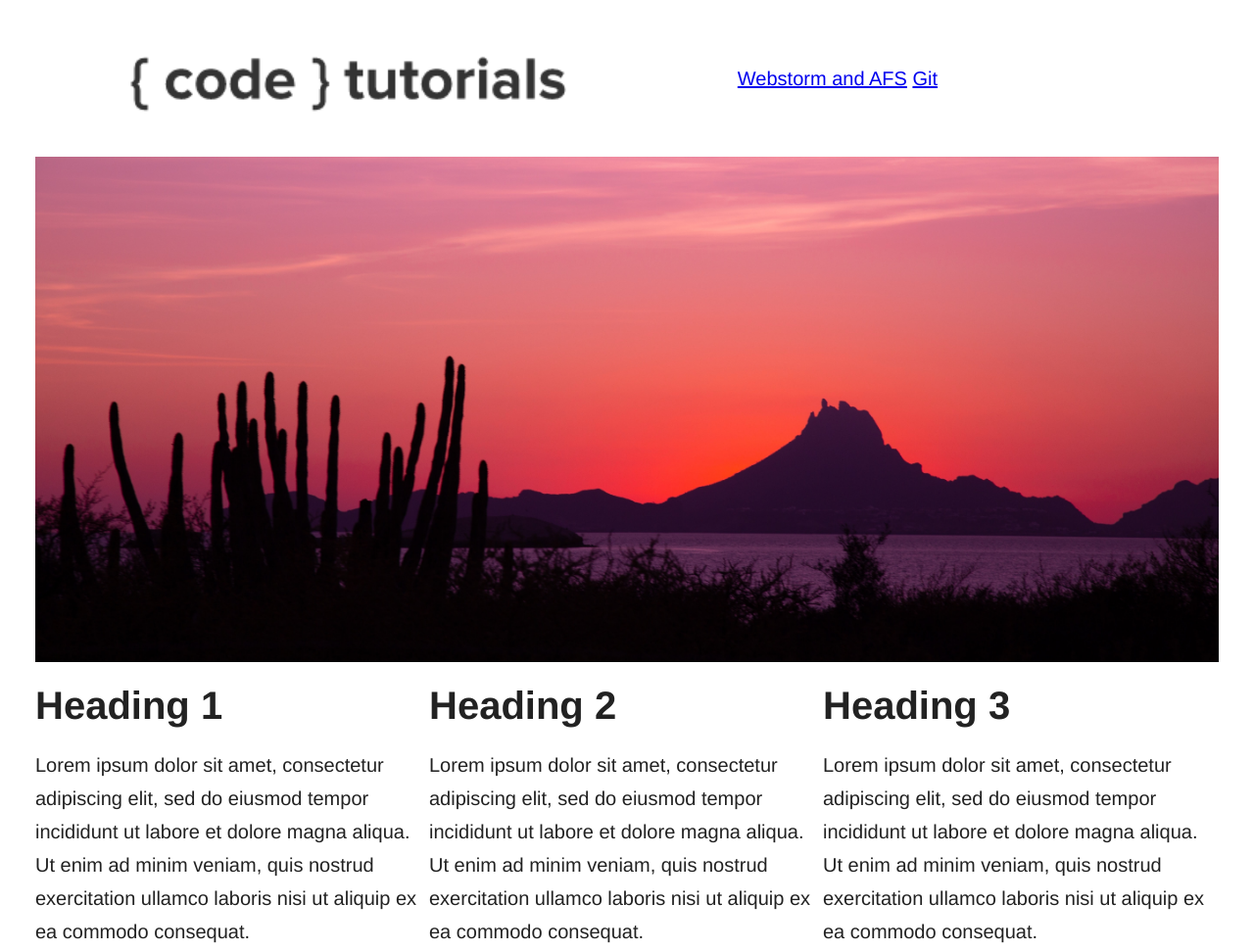
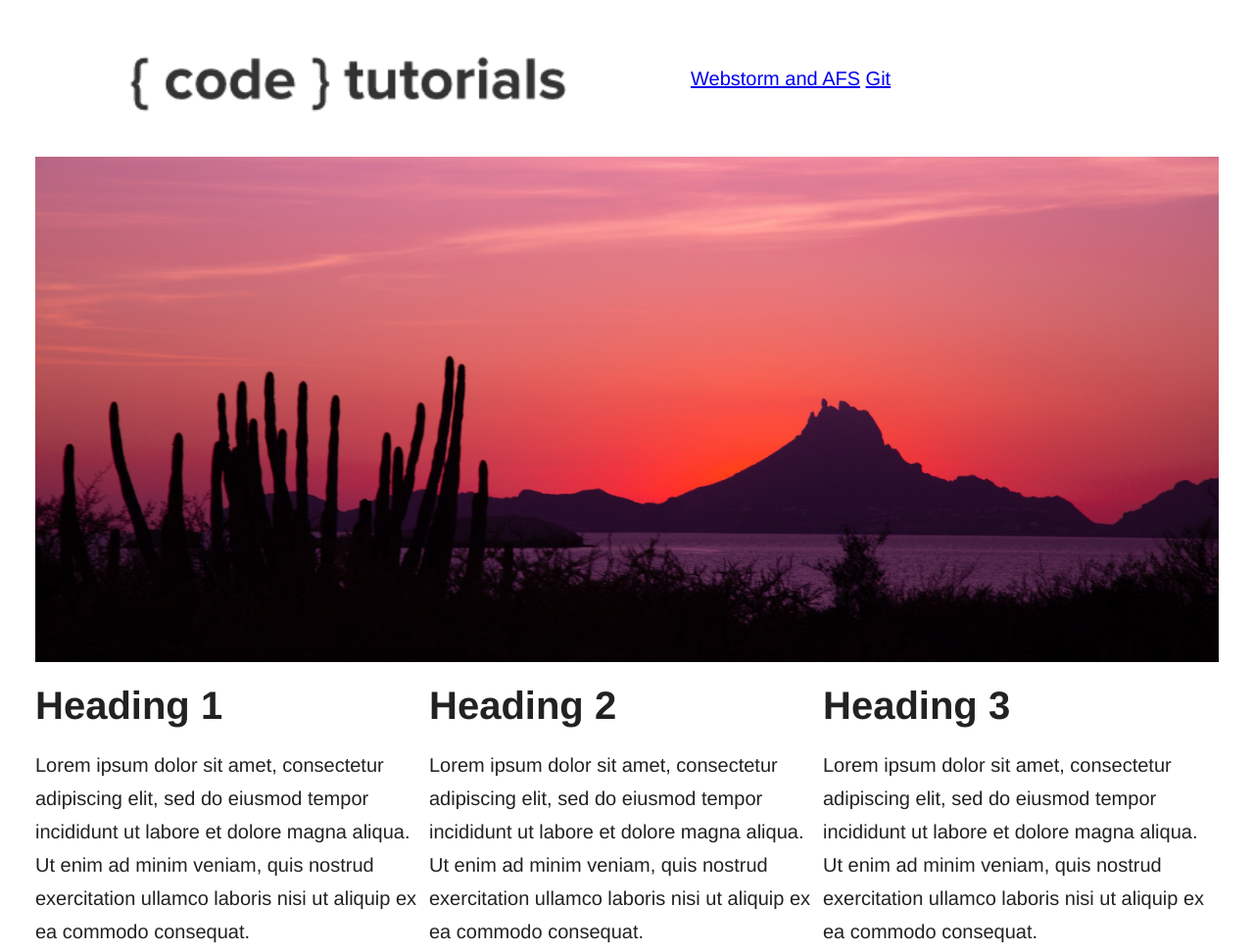
Before and after one commit to tmazyrko/IS117-TeamProject1, a plain HTML site: page index.html in a window 1280 px wide. Shown: the top 971 px of the page at 98% size. Drawn offline with nearby package versions, Linux system fonts and the light colour scheme.

Commit message:
Fix: Logo link width

```diff
--- a/css/main.css
+++ b/css/main.css
@@ -132,7 +132,7 @@ menu {
   float: left;
 }
 #mainMenu {
-  width: 692px;
+  width: auto;
   padding-left: 27px;
   padding-right: 27px;
   float: left;
@@ -149,7 +149,7 @@ menu {
 }
 #logo {
   height: 160px;
-  width: 160px;
+  width: auto;
   padding-left: 21px;
   padding-right: 21px;
   float: left;
```
